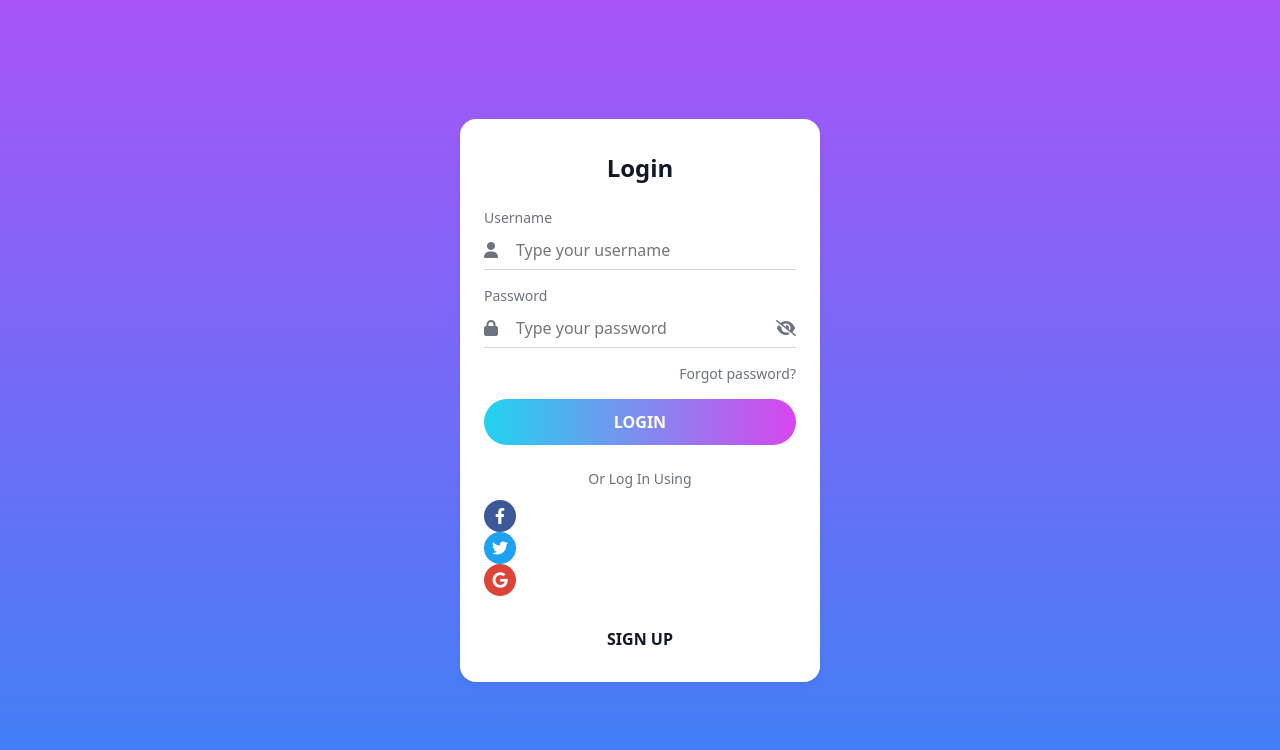
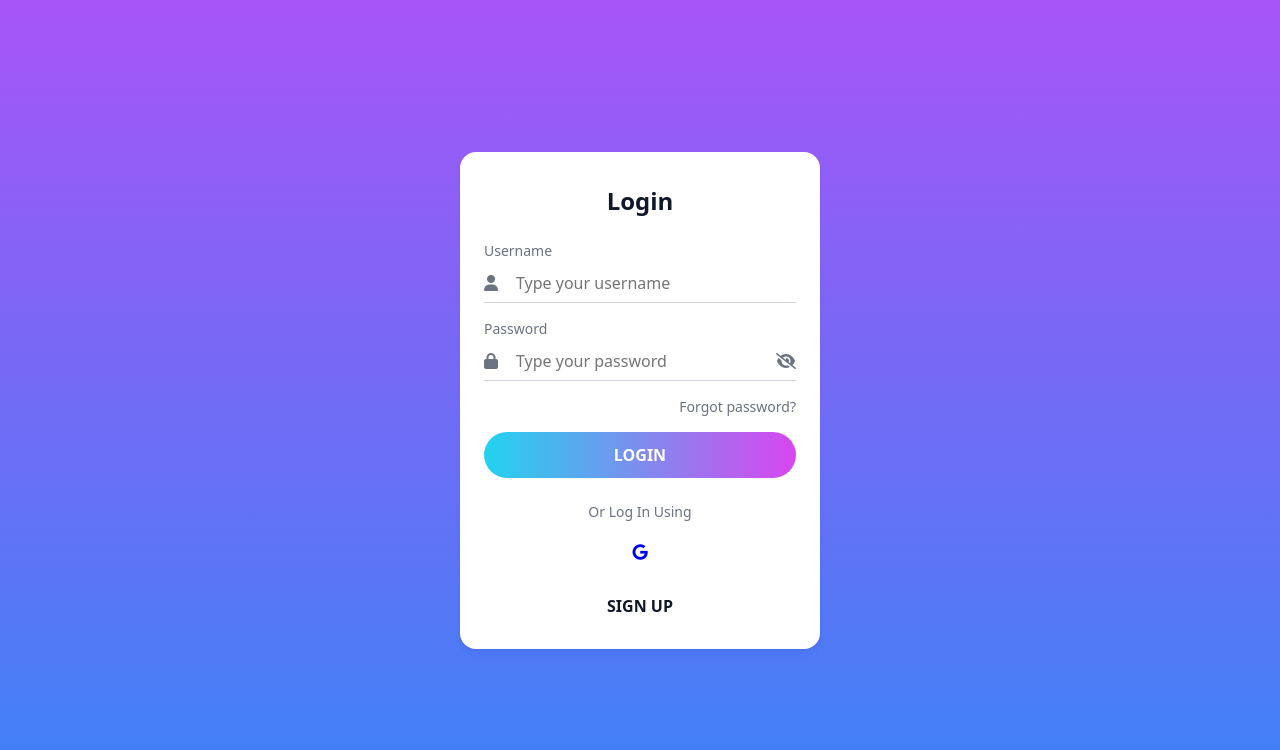
Before and after one commit to amiryousef87/first-project-from-max, a Flask app: page /login in a window 1280 px wide. Shown: the top 750 px of the page. Run offline with Flask 3, Linux system fonts and the light colour scheme.

Commit message:
لاگین درسته تمومه

```diff
--- a/templates/login.html
+++ b/templates/login.html
@@ -134,14 +134,15 @@
         margin-bottom: 2rem;
       }
       .social-icon {
+        font-size: 30px; /* اندازه ایکون */
+        color: #db4437; /* رنگ گوگل */
+        text-decoration: none;
         width: 2rem;
         height: 2rem;
         border-radius: 50%;
         display: flex;
         align-items: center;
         justify-content: center;
-        color: #fff;
-        text-decoration: none;
         font-size: 1rem;
       }
       .facebook {
@@ -179,12 +180,17 @@
       }
 
       /* Hide elements */
-      #register-form,
-      #login-socials {
+      #register-form {
         display: block; /* Default to login */
       }
       #register-socials {
         display: none;
+      }
+      #login-socials {
+        display: flex;
+        justify-content: center; /* وسط چین افقی */
+        align-items: center; /* وسط چین عمودی، اگر ارتفاع مشخصی دارد */
+        margin-top: 20px; /* اختیاری برای فاصله از بالا */
       }
 
       /* Mobile responsiveness */
@@ -243,21 +249,16 @@
                   ></i>
                 </div>
               </div>
-              <a href="#" class="forgot-password">Forgot password?</a>
+              <a class="forgot-password">Forgot password?</a>
               <button class="btn" type="submit">Login</button>
             </form>
             <p class="or-text">Or Log In Using</p>
             <div class="social-logins" id="login-socials">
-              <a href="#" class="social-icon facebook"
-                ><i class="fab fa-facebook-f"></i
-              ></a>
-              <a href="#" class="social-icon twitter"
-                ><i class="fab fa-twitter"></i
-              ></a>
-              <a href="{{ google_login_url }}" class="social-icon google"
-                ><i class="fab fa-google"></i
-              ></a>
+              <a href="{{ google_login_url }}">
+                <i class="fab fa-google"></i>
+              </a>
             </div>
+
             <a onclick="switchTab('register')" class="switch-link">Sign Up</a>
           </div>
 
```
